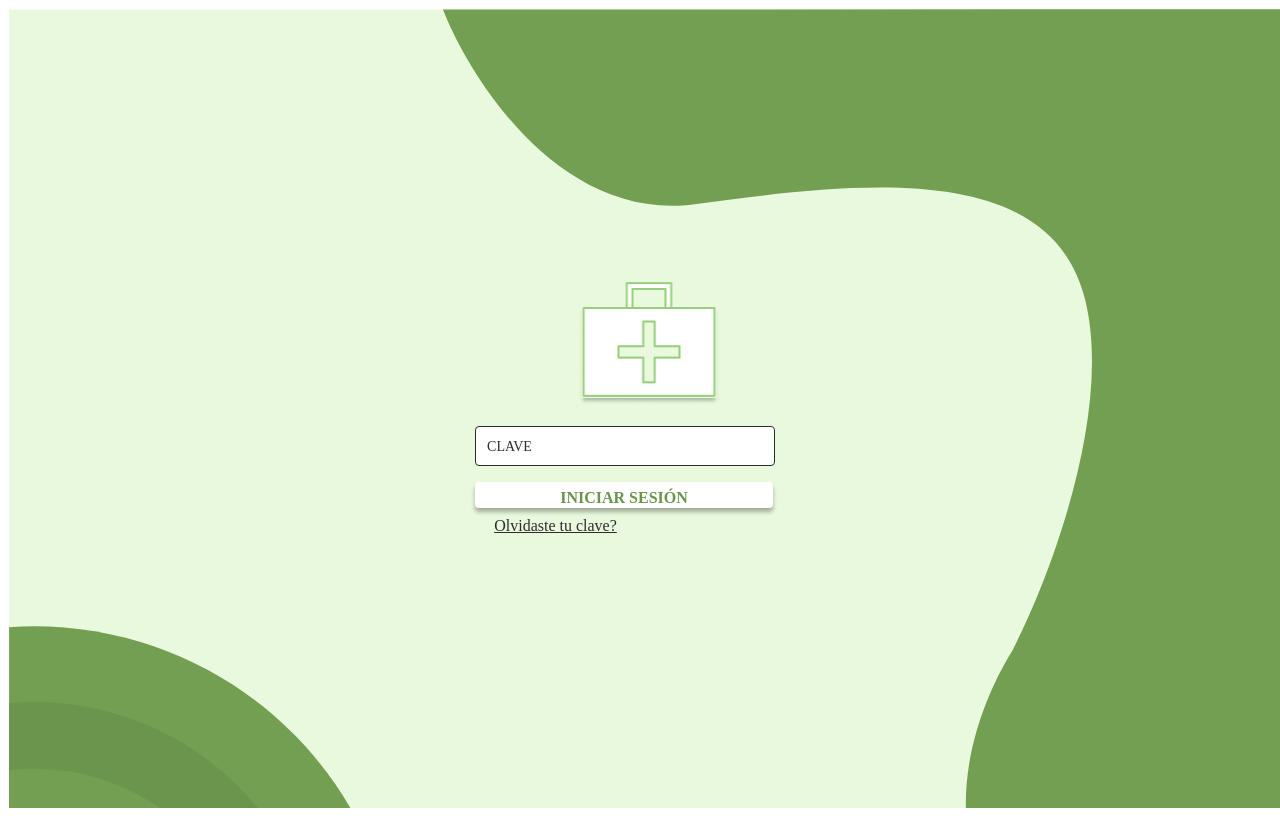
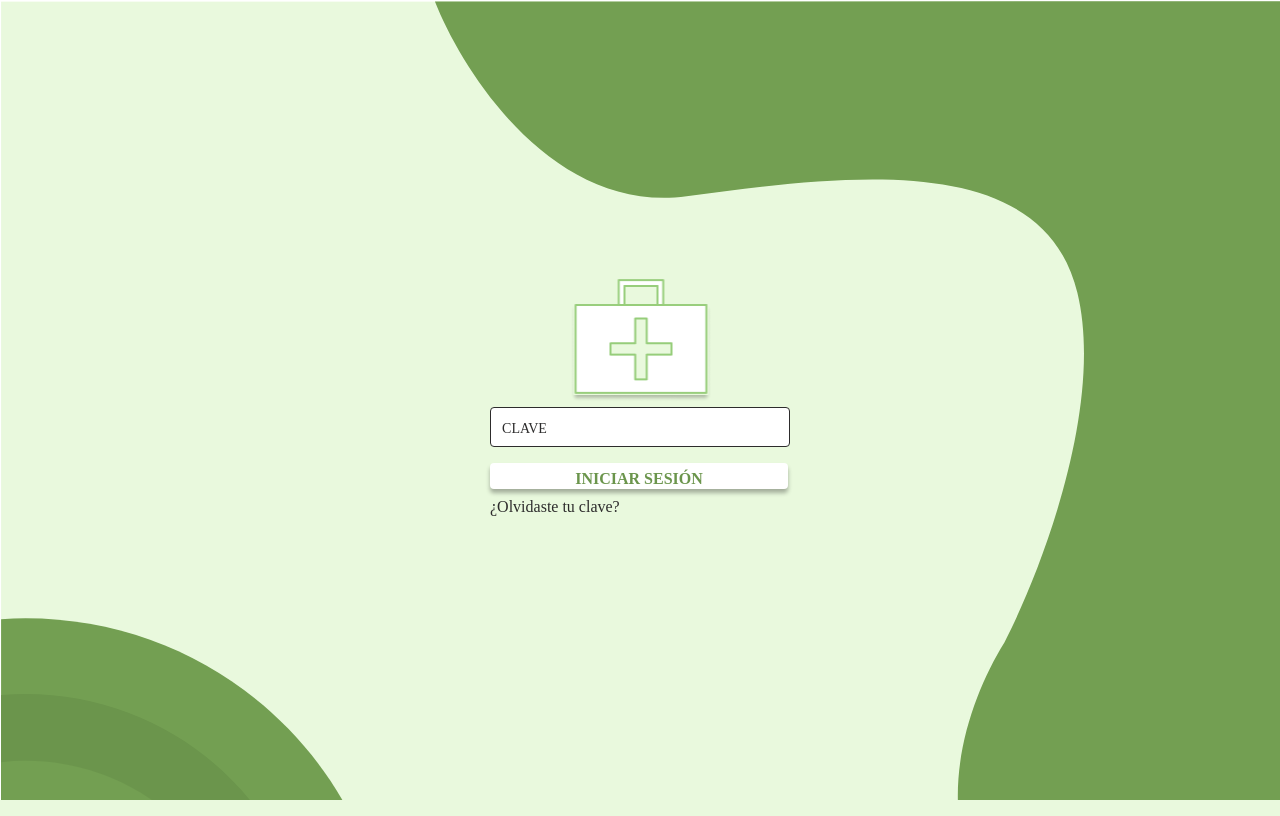
Before and after one commit to LautaroTorchia/VacunAssist-Grupo12, a Django app: page /accounts/loginClave/ in a window 1280 px wide. Run offline with Django 4.2, Linux system fonts and the light colour scheme; some libraries are stand-ins or nearby versions.

Commit message:
arregle el problema de juan

```diff
--- a/src/VacunAssist/Vacunation_app/static/login_clave.css
+++ b/src/VacunAssist/Vacunation_app/static/login_clave.css
@@ -165,7 +165,6 @@ font-weight: 500;
 font-size: 16px;
 line-height: 20px;
 /* identical to box height */
-text-align: center;
 
 color: #2D2C2C;
 
--- a/src/VacunAssist/Vacunation_app/templates/registration/loginClave.html
+++ b/src/VacunAssist/Vacunation_app/templates/registration/loginClave.html
@@ -1,14 +1,16 @@
 {% extends "base.html" %}
 {% load static %}
 {% block css %}
+    {% load bootstrap4 %}
+    {% bootstrap_css %}
     <link rel="stylesheet" href="{% static 'login_clave.css' %}">
 {% endblock css %}
 {% block content %}
 
 <div class="clave_main_container">
-    <img src="{% static 'img/valija.png' %}" alt="" class=valija >
+    <div class="elements d-flex flex-column align-items-center">
+        <img src="{% static 'img/Valija.png' %}" alt="" class="valija" >
         <div class="clave_container">
-
                 <form method="post">
                     {% csrf_token %}
                     {{ form.as_p }}
@@ -22,7 +24,8 @@
                     {% endfor %}
                 </ul>
                 {% endif %}
-            <a href="" class= olvidaste_clave >Olvidaste tu clave?</a>
+                <a href="" class="olvidaste_clave align-self-start" >¿Olvidaste tu clave?</a>
+        </div>
     </div>
 </div>
 
```
Lines whose indentation alone changed are shown as unchanged.
